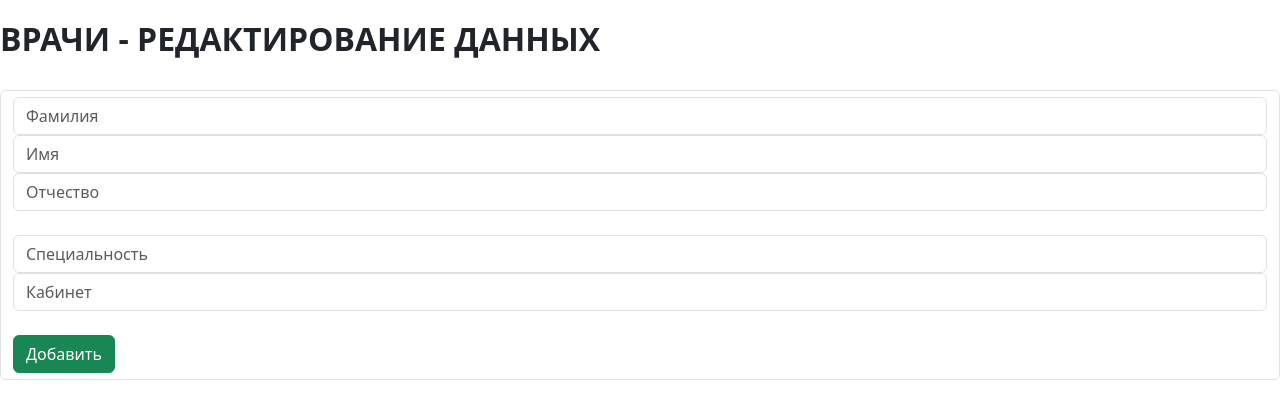
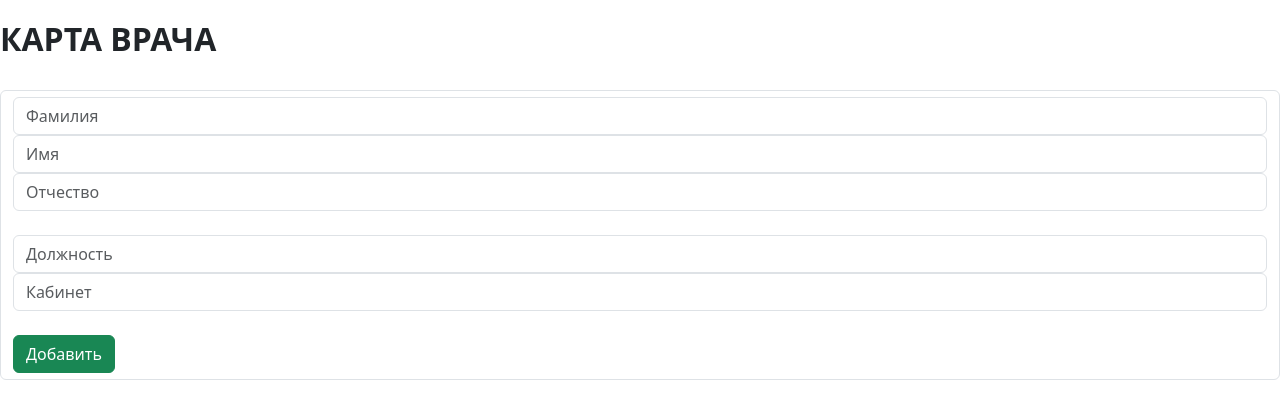
Before and after one commit to IrinaBezmaternykh/The-registry-of-the-polyclinic, a Flask app: page /doctors-edit in a window 1280 px wide. Shown: the part 56-475 px from the top of the page. Run offline with Flask 3, Linux system fonts and the light colour scheme.

Commit message:
Update doctors-edit.html

```diff
--- a/templates/doctors-edit.html
+++ b/templates/doctors-edit.html
@@ -1,11 +1,11 @@
 {% extends 'base.html' %}
 
 {% block title %}
-Врачи - ред.
+Создание карты врача
 {% endblock %}
 
 {% block h1 %}
-Врачи - редактирование данных
+Карта врача
 {% endblock %}
 
 {% block body %}
@@ -14,7 +14,7 @@
     <input class="form-control" type="text" name="lastname" placeholder="Фамилия">
     <input class="form-control" type="text" name="firstname" placeholder="Имя">
     <input class="form-control" type="text" name="patrname" placeholder="Отчество"><br>
-    <input class="form-control" type="text" name="spec" placeholder="Специальность">
+    <input class="form-control" type="text" name="spec" placeholder="Должность">
     <input class="form-control" type="text" name="cab" placeholder="Кабинет"><br>
     <button class="btn btn-success" type="submit">Добавить</button>
 </form>
```
